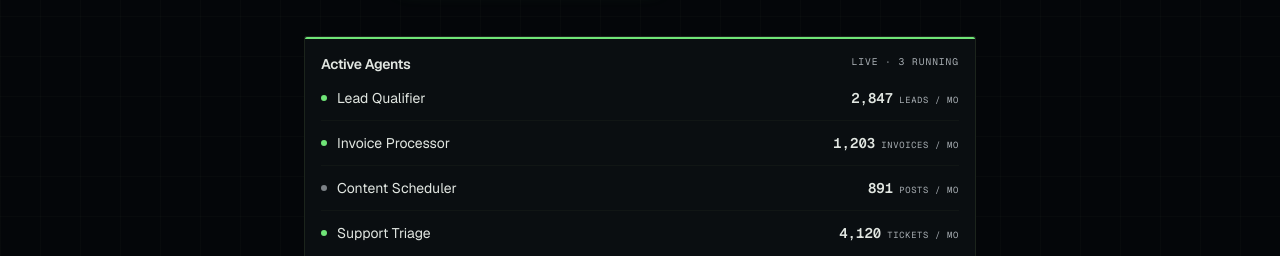
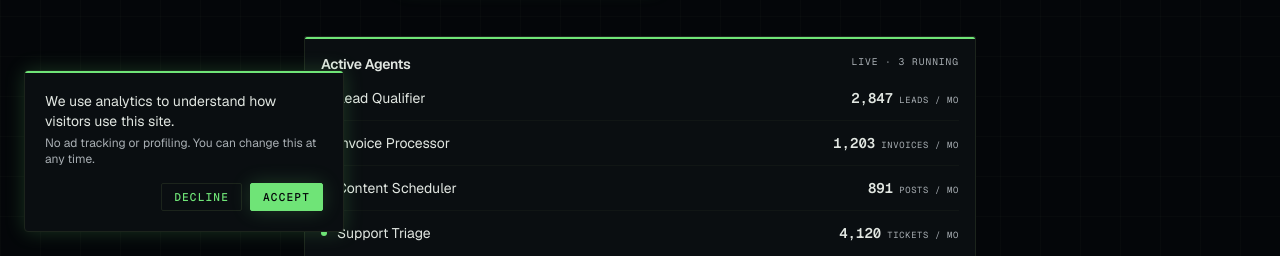
Before and after one commit to da-022412/surgent, a Next.js app: page / in a window 1280 px wide. Shown: the part 544-800 px from the top of the page. Built offline with nearby package versions, Linux system fonts and the light colour scheme; no server answers.

Commit message:
Add consent banner

```diff
--- a/src/app/layout.tsx
+++ b/src/app/layout.tsx
@@ -1,6 +1,7 @@
 import type { Metadata } from "next";
 import { Geist, Geist_Mono } from "next/font/google";
 import { Providers } from "@/components/Providers";
+import { GoogleAnalytics } from "@/components/GoogleAnalytics";
 import "./globals.css";
 
 const geistSans = Geist({
@@ -53,6 +54,12 @@ export default function RootLayout({
             __html: `(function(){var t=localStorage.getItem('surgent-theme');if(t==='light'){document.documentElement.classList.remove('dark')}else{document.documentElement.classList.add('dark')}})()`,
           }}
         />
+        {/* Consent Mode v2 defaults — must run before gtag.js loads */}
+        <script
+          dangerouslySetInnerHTML={{
+            __html: `window.dataLayer=window.dataLayer||[];function gtag(){dataLayer.push(arguments);}gtag('consent','default',{analytics_storage:'denied',ad_storage:'denied',ad_user_data:'denied',ad_personalization:'denied',wait_for_update:500});try{var m=document.cookie.match(/(?:^|; )surgent-consent=([^;]*)/);if(m&&decodeURIComponent(m[1])==='granted'){gtag('consent','update',{analytics_storage:'granted',ad_storage:'granted',ad_user_data:'granted',ad_personalization:'granted'});}}catch(e){}`,
+          }}
+        />
       </head>
       <body className="min-h-screen">
         <a
@@ -62,6 +69,7 @@ export default function RootLayout({
           Skip to main content
         </a>
         <Providers>{children}</Providers>
+        <GoogleAnalytics />
       </body>
     </html>
   );
--- /dev/null
+++ b/src/components/GoogleAnalytics/GoogleAnalytics.tsx
@@ -0,0 +1,21 @@
+import Script from "next/script";
+
+const MID = process.env.NEXT_PUBLIC_GA_MEASUREMENT_ID;
+
+export function GoogleAnalytics() {
+  if (!MID) return null;
+  return (
+    <>
+      <Script
+        src={`https://www.googletagmanager.com/gtag/js?id=${MID}`}
+        strategy="afterInteractive"
+      />
+      <Script id="ga4-init" strategy="afterInteractive">{`
+        window.dataLayer = window.dataLayer || [];
+        function gtag(){dataLayer.push(arguments);}
+        gtag('js', new Date());
+        gtag('config', '${MID}');
+      `}</Script>
+    </>
+  );
+}
--- /dev/null
+++ b/src/components/GoogleAnalytics/index.ts
@@ -0,0 +1 @@
+export { GoogleAnalytics } from "./GoogleAnalytics";
--- a/src/components/Providers.tsx
+++ b/src/components/Providers.tsx
@@ -3,6 +3,7 @@
 import { MotionConfig } from "framer-motion";
 import { TooltipProvider } from "@/components/ui/Tooltip";
 import { BookACallProvider, BookACallModal } from "@/features/marketing/components/BookACallModal";
+import { ConsentBanner } from "@/features/marketing/components/ConsentBanner";
 
 export function Providers({ children }: { children: React.ReactNode }) {
   return (
@@ -11,6 +12,7 @@ export function Providers({ children }: { children: React.ReactNode }) {
         <BookACallProvider>
           {children}
           <BookACallModal />
+          <ConsentBanner />
         </BookACallProvider>
       </TooltipProvider>
     </MotionConfig>
--- /dev/null
+++ b/src/features/marketing/components/ConsentBanner/ConsentBanner.tsx
@@ -0,0 +1,92 @@
+"use client";
+
+import { useState, useSyncExternalStore } from "react";
+import { motion, AnimatePresence } from "framer-motion";
+import { SurgentButton } from "@/components/surgent/SurgentButton";
+
+declare global {
+  interface Window {
+    gtag: (...args: unknown[]) => void;
+    dataLayer: unknown[];
+  }
+}
+
+const COOKIE_NAME = "surgent-consent";
+const COOKIE_MAX_AGE = 60 * 60 * 24 * 365; // 1 year
+
+function readConsentCookie(): string | null {
+  const m = document.cookie.match(/(?:^|; )surgent-consent=([^;]*)/);
+  return m ? decodeURIComponent(m[1]) : null;
+}
+
+function subscribe() {
+  return () => {};
+}
+
+function setConsentCookie(value: "granted" | "denied") {
+  document.cookie = `${COOKIE_NAME}=${value}; max-age=${COOKIE_MAX_AGE}; path=/; SameSite=Lax`;
+}
+
+function updateGtagConsent(granted: boolean) {
+  if (typeof window === "undefined" || !window.gtag) return;
+  const state = granted ? "granted" : "denied";
+  window.gtag("consent", "update", {
+    analytics_storage: state,
+    ad_storage: state,
+    ad_user_data: state,
+    ad_personalization: state,
+  });
+}
+
+export function ConsentBanner() {
+  const [dismissed, setDismissed] = useState(false);
+  // Server snapshot returns a non-null sentinel so the banner is absent from SSR HTML.
+  // On the client, useSyncExternalStore reads the real cookie.
+  const cookieValue = useSyncExternalStore(subscribe, readConsentCookie, () => "ssr");
+
+  const visible = !dismissed && cookieValue === null;
+
+  function handleAccept() {
+    setConsentCookie("granted");
+    updateGtagConsent(true);
+    setDismissed(true);
+  }
+
+  function handleDecline() {
+    setConsentCookie("denied");
+    updateGtagConsent(false);
+    setDismissed(true);
+  }
+
+  return (
+    <AnimatePresence>
+      {visible && (
+        <motion.div
+          initial={{ y: 20, opacity: 0 }}
+          animate={{ y: 0, opacity: 1 }}
+          exit={{ y: 20, opacity: 0 }}
+          transition={{ duration: 0.25, ease: "easeOut" }}
+          className="fixed bottom-0 left-0 z-50 w-full sm:bottom-6 sm:left-6 sm:w-80"
+        >
+          <div className="relative overflow-hidden rounded-t-md border border-b-0 border-surgent-border bg-surgent-surface p-5 shadow-[0_0_20px_oklch(82.55%_0.182_145_/_0.2)] sm:rounded-md sm:border-b">
+            <span className="absolute inset-x-0 top-0 h-0.5 bg-surgent-primary" />
+            <p className="mb-1 text-sm text-surgent-foreground">
+              We use analytics to understand how visitors use this site.
+            </p>
+            <p className="mb-4 text-xs text-surgent-muted">
+              No ad tracking or profiling. You can change this at any time.
+            </p>
+            <div className="flex justify-end gap-2">
+              <SurgentButton variant="ghost" size="sm" onClick={handleDecline}>
+                Decline
+              </SurgentButton>
+              <SurgentButton variant="primary" size="sm" onClick={handleAccept}>
+                Accept
+              </SurgentButton>
+            </div>
+          </div>
+        </motion.div>
+      )}
+    </AnimatePresence>
+  );
+}
--- /dev/null
+++ b/src/features/marketing/components/ConsentBanner/index.ts
@@ -0,0 +1 @@
+export { ConsentBanner } from "./ConsentBanner";
```
